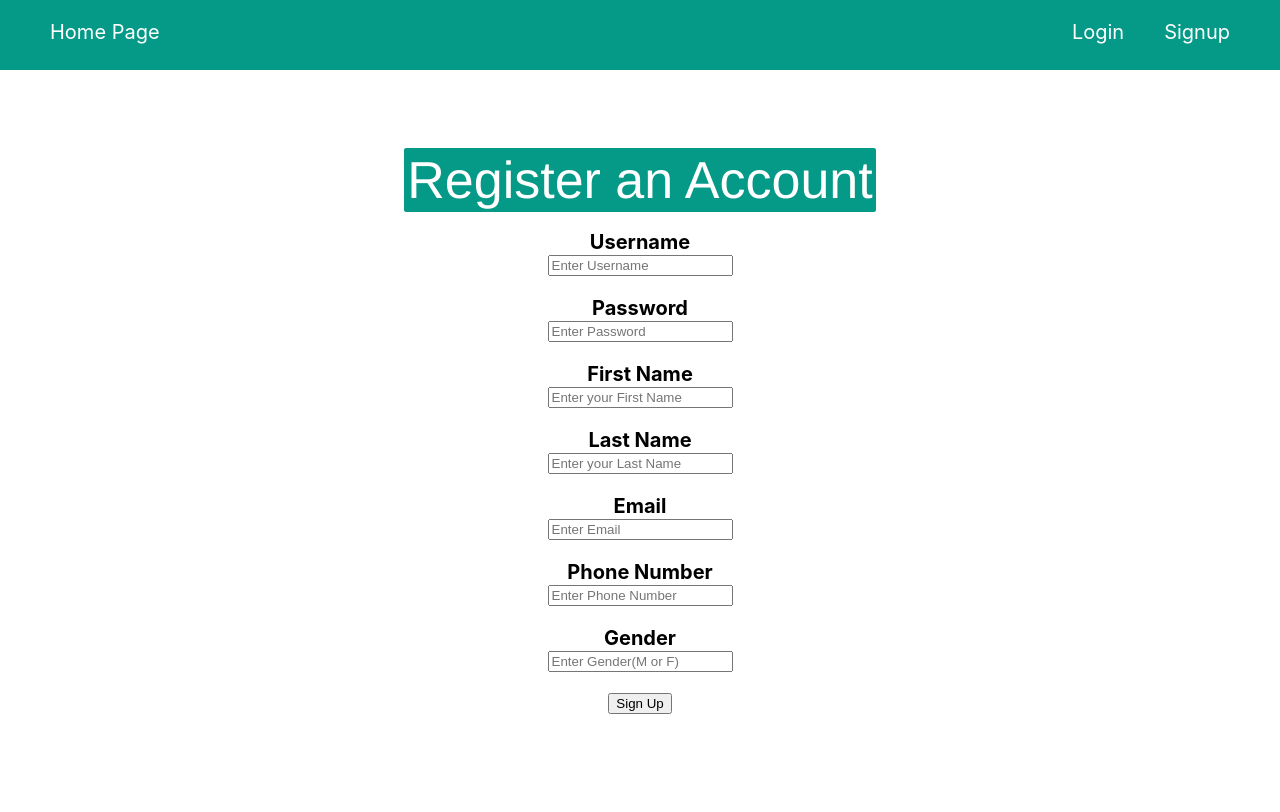
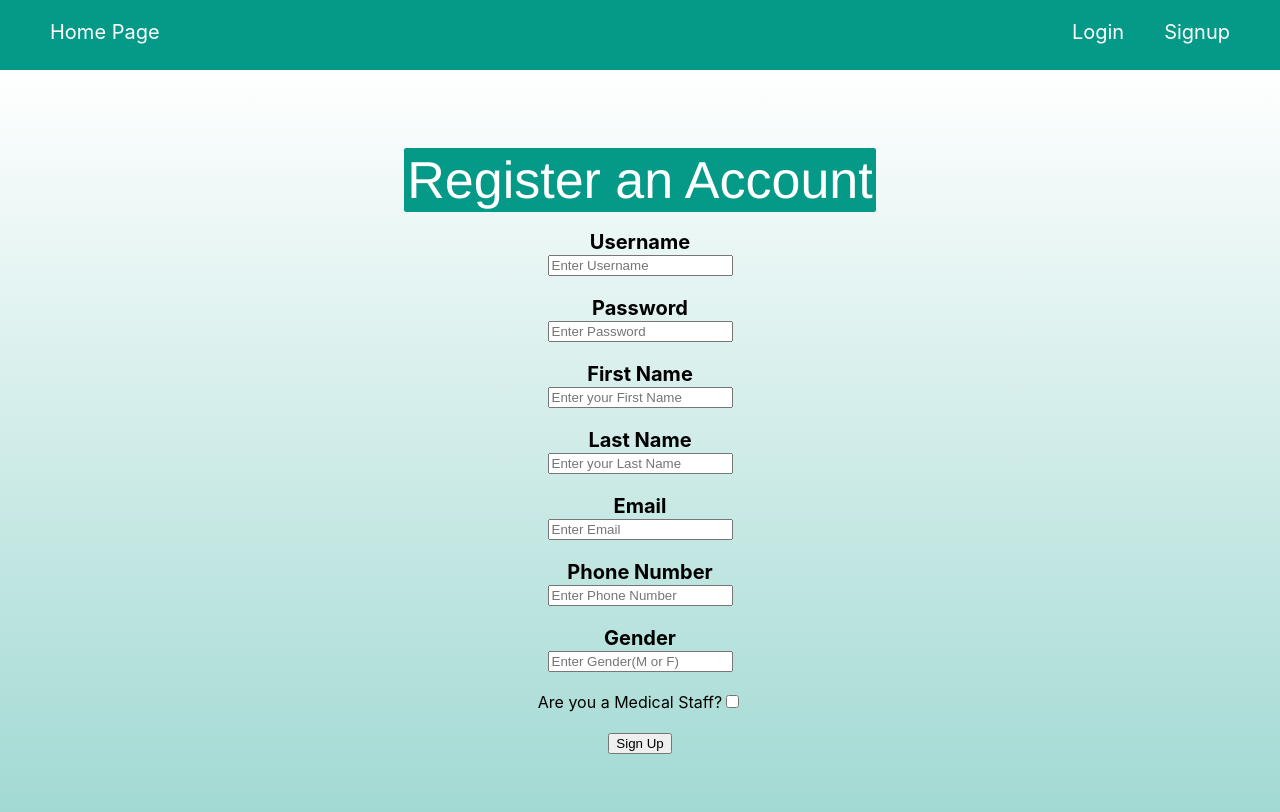
Before and after one commit to Oiman23/SJCS-Clinic, a React (Create React App) app in the folder Website Code/client/: page /signup in a window 1280 px wide. Shown: the top 812 px of the page. Built offline with nearby package versions, Linux system fonts and the light colour scheme.

Commit message:
Signup and CSS modifications

```diff
--- a/Website Code/client/src/webPages.js/App.css
+++ b/Website Code/client/src/webPages.js/App.css
@@ -46,3 +46,8 @@ h.title{
   border: 3px solid rgb(5, 154, 136);
   border-radius: 3px;
 }
+
+#gradient {
+  height: 800px;
+  background-image: linear-gradient(rgba(5, 154, 136, 0), rgba(5, 154, 136, 0.4))
+}
--- a/Website Code/client/src/webPages.js/Signup.js
+++ b/Website Code/client/src/webPages.js/Signup.js
@@ -4,9 +4,15 @@ import axios from 'axios';
 const Signup = () => {
     const [username, setUsername] = useState('')
     const [password, setPassword] = useState('')
+    const [firstname, setFName] = useState('')
+    const [lastname, setLName] = useState('')
+    const [email, setEmail] = useState('')
+    const [phonenumber, setpNum] = useState('')
+    const [gender, setGender] = useState('')
 
     return (
-        <div>
+        <html>
+            <div id="gradient">
                 <br></br><br></br><br></br><br></br>
                 <center><h class="title">Register an Account</h></center>
                 <br></br>
@@ -31,8 +37,11 @@ const Signup = () => {
                 <center><ul><b>Gender</b></ul></center>
                 <center><input type="text" placeholder="Enter Gender(M or F)" name="gender" required></input></center>
                 <br></br>
+                <center><label for="medicalStaff">Are you a Medical Staff?</label><input type="checkbox" id="medicalStaff" name="medicalStaff" value="medicalStaff"/></center>
+                <br></br>
                 <center><button type="submit">Sign Up</button></center>
             </div>
+        </html>
     );
 }
 
```
Lines whose indentation alone changed are shown as unchanged.
